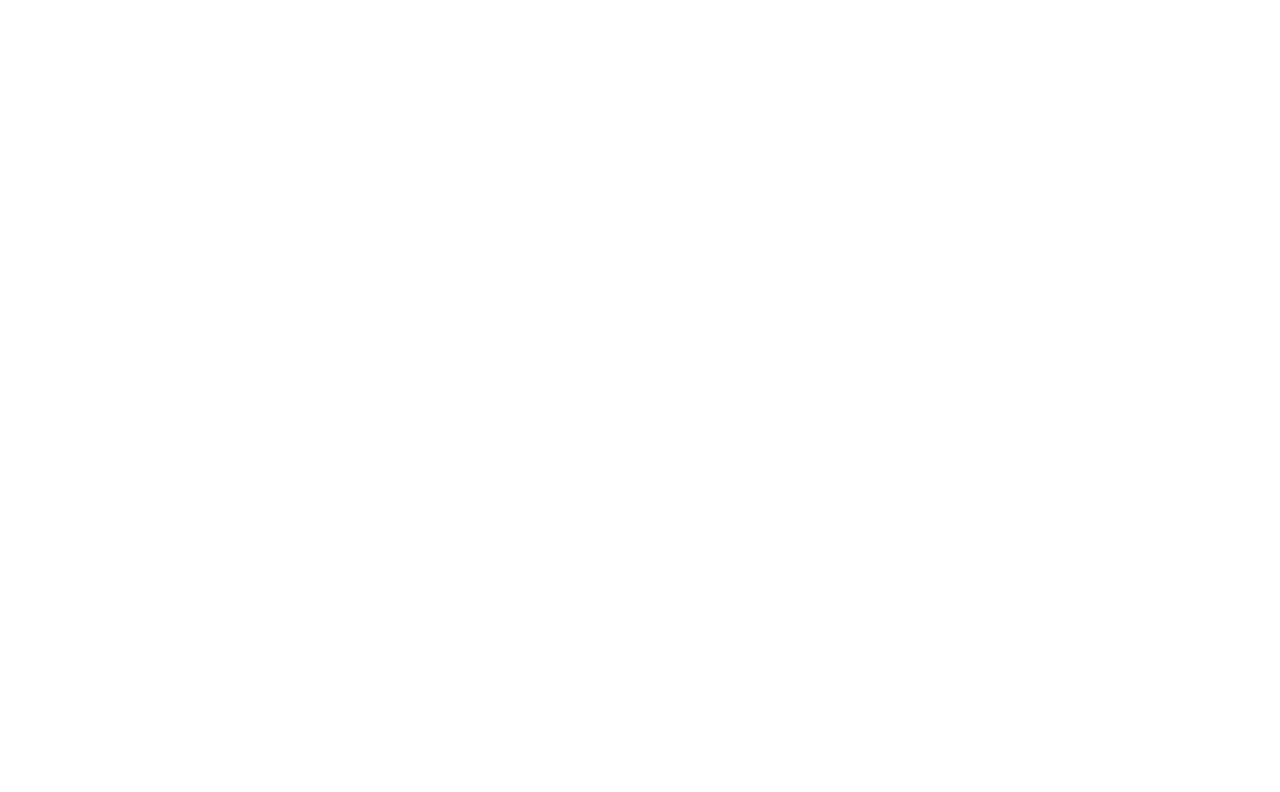
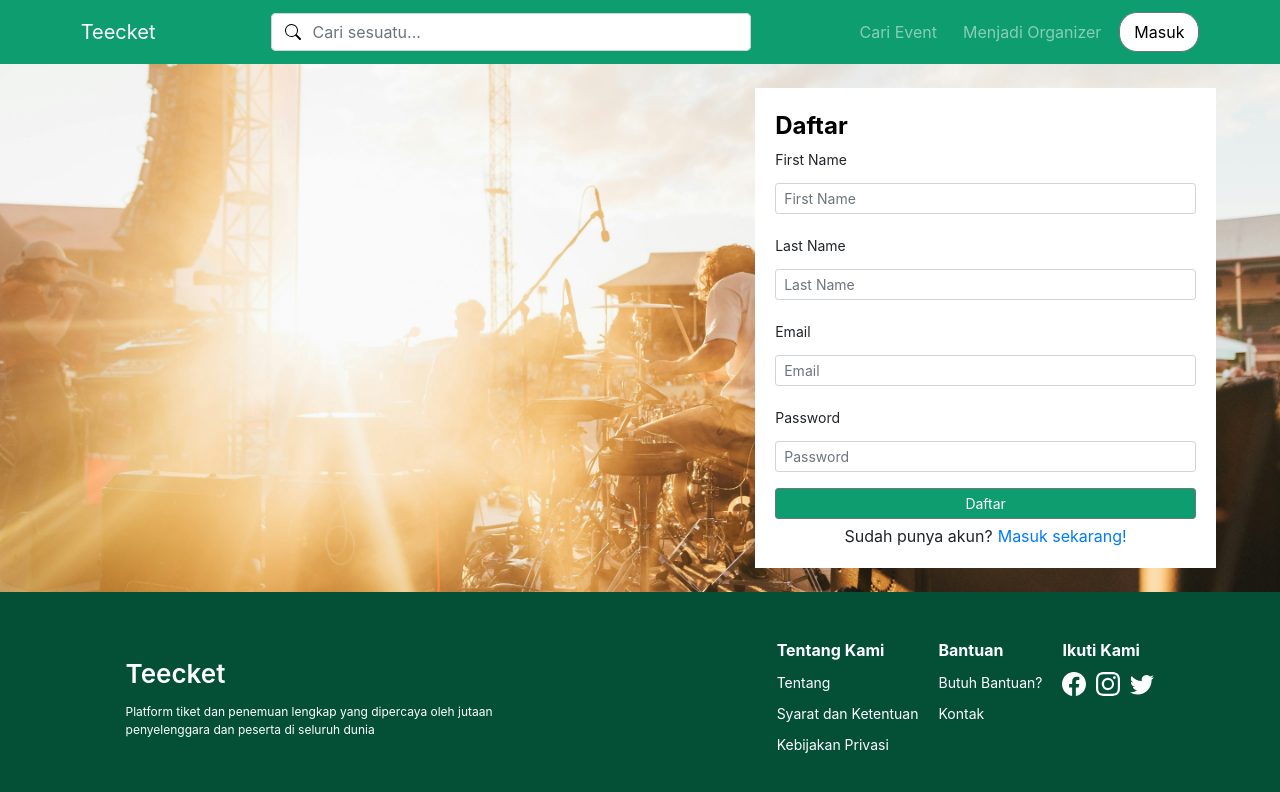
Before and after one commit to wisnu1314/online-ticketing-GA-test, a Nuxt app: page /registerUserPage in a window 1280 px wide. Before the commit this address had no page. Shown: the top 792 px of the page. Built offline with nearby package versions, Linux system fonts and the light colour scheme.

Commit message:
feat: Register Page Layout

```diff
--- a/components/EventLogin.vue
+++ b/components/EventLogin.vue
@@ -1,7 +1,6 @@
-
 <template>
   <div class="MainBox">
-    <b-navbar class="Navbar" toggleable="lg" type="dark" >
+    <b-navbar class="Navbar" toggleable="lg" type="dark">
       <b-navbar-brand href="#">Teecket</b-navbar-brand>
       <b-form-group class="SearchBarContainer">
         <b-input-group>
@@ -15,8 +14,8 @@
       </b-form-group>
       <b-navbar-nav class="RightNavigation">
         <b-nav-item href="#">Cari Event</b-nav-item>
-        <b-nav-item href="#">Menjadi Organizer</b-nav-item>
-        <b-button class="NavButton">Masuk</b-button>
+        <b-nav-item href="/registerOrganizerPage">Menjadi Organizer</b-nav-item>
+        <b-button class="NavButton" href="/loginPage">Masuk</b-button>
       </b-navbar-nav>
     </b-navbar>
     <div class="MiddleBox">
@@ -29,6 +28,7 @@
               v-model="form.email"
               type="email"
               placeholder="Enter your email"
+              maxlength="32"
             ></b-form-input>
           </b-form-group>
           <b-form-group label="Password" label-for="password" label-size="sm">
@@ -38,6 +38,7 @@
                 v-model="form.password"
                 :type="showPassword ? 'text' : 'password'"
                 placeholder="Enter your password"
+                maxlength="32"
               ></b-form-input>
               <b-input-group-append style="position: absolute; right: 0; top: 0; bottom: 0; display: flex; align-items: center; padding-right: 10px;">
                 <b-icon
@@ -50,18 +51,20 @@
           </b-form-group>
           <b-button key="login-button" type="submit" class="LoginButton">Login</b-button>
           <div key="login-footer" class="FormFooter">
-              <div key="register-text">Belum punya akun?</div>
-              <b-link class="RegisterLink">Daftar sekarang!</b-link>
+            <div>Belum punya akun?</div>
+            <b-link class="RegisterLink" href="/registerUserPage">Daftar sekarang!</b-link>
           </div>
         </form>
       </div>
     </div>
-    <WebFooter/>
+    <WebFooter />
   </div>
 </template>
+
 <script>
 import bcrypt from 'bcryptjs'
 import WebFooter from './WebFooter.vue';
+
 export default {
   name: 'EventLoginRegister',
   components: {
@@ -74,8 +77,8 @@
         email: '',
         password: '',
       },
-        showPassword:false,
-        mediaIcons: [ 'facebook','instagram', 'twitter'],
+      showPassword: false,
+      mediaIcons: ['facebook', 'instagram', 'twitter'],
     };
   },
   methods: {
@@ -92,11 +95,17 @@
       this.$store.dispatch('login', { email: this.form.email, password: hashedPassword });
     },
   },
-
 }
 </script>
+
 <style scoped>
-.MainBox{
+/* Base font size */
+body {
+  font-size: 16px;
+}
+
+/* Main container */
+.MainBox {
   display: flex;
   width: 100%;
   height: 100vh;
@@ -104,17 +113,22 @@
   justify-content: center;
   align-content: center;
   flex-direction: column;
+  font-size: 1rem;
 }
-.Navbar{
+
+/* Navbar */
+.Navbar {
   display: flex;
   height: 8vh;
   align-items: center;
-  justify-content: space-around;
-  background-color: #0E9D6E;
+  justify-content: center;
+  background-color: #0e9d6e;
   gap: 100px;
-  color:white;
+  color: white;
 }
-.MiddleBox{
+
+/* Middle content */
+.MiddleBox {
   display: flex;
   width: 100%;
   height: 66vh;
@@ -125,59 +139,76 @@
   padding-right: 5%;
   align-content: center;
 }
-.SearchBarContainer{
+
+/* Search bar */
+.SearchBarContainer {
   display: flex;
   align-items: center;
   margin-top: 1rem;
   border-radius: 5px;
   background-color: white;
 }
-.SearchBar{
+
+.SearchBar {
   display: block;
-  width:60vh;
+  width: 60vh;
   padding: 9px 4px 9px 40px;
   border-radius: 5px;
   background: transparent url("/search.svg") no-repeat 13px;
+}
 
-}
-.RightNavigation{
+/* Right navigation */
+.RightNavigation {
   display: flex;
   justify-content: space-between;
   align-items: center;
-  gap:10px;
-  font-size: 16px;
+  gap: 10px;
+  font-size: 1rem;
+}
 
-}
-.NavButton{
+.NavButton {
   border-radius: 18px;
   background-color: white;
   color: black;
   display: flex;
   justify-content: center;
   align-items: center;
-  width:10vh;
+  width: 10vh;
   height: 40px;
-  font-size: 16px;
+  font-size: 1rem;
 }
-.b-nav-items{
-  color: white;
-}
-.FormTitle{
+
+/* Form */
+.FormTitle {
   text-align: left;
   color: black;
   margin-bottom: 5px;
-  font-size: x-large;
+  font-size: 1.5rem;
   font-weight: bold;
 }
-.FormBox{
+
+.FormBox {
   position: relative;
   width: 40%;
   min-height: 30vh;
+  height: auto;
   margin-top: auto;
   margin-bottom: auto;
   background-color: white;
   padding: 20px;
 }
+
+/* Form footer */
+.FormFooter {
+  display: flex;
+  width: 100%;
+  margin-top: 5px;
+  background-color: transparent;
+  flex-direction: row;
+  justify-content: center;
+  gap: 5px;
+}
+
 .append-button {
   background-color: transparent;
   border:none;
@@ -189,17 +220,23 @@
   width: 100%;
   background-color: #0e9d6e;
 }
-.FormFooter{
-  display: flex;
-  width: 100%;
-  margin-top: 5px;
-  background-color: transparent;
-  flex-direction: row;
-  justify-content: center;
-  gap: 5px;
+.RegisterLink {
+  color: #0e9d6e;
+  text-decoration: underline;
+  font-size: 0.875rem;
 }
-.RegisterLink{
-  color:#0E9D6E;
-  text-decoration: underline;
+.b-form-input {
+  overflow: hidden;
+  text-overflow: ellipsis;
+  font-size: 14px;
+}
+.b-button {
+  font-size: 14px;
+}
+
+@media screen and (max-width: 768px) {
+  .Navbar {
+    justify-content: space-between;
+  }
 }
 </style>
--- /dev/null
+++ b/components/EventRegisterUser.vue
@@ -0,0 +1,234 @@
+<template>
+    <div class="MainBox">
+      <b-navbar class="Navbar" toggleable="lg" type="dark">
+        <b-navbar-brand href="#">Teecket</b-navbar-brand>
+        <b-form-group class="SearchBarContainer">
+          <b-input-group>
+            <b-form-input
+              v-model="searchQuery"
+              placeholder="Cari sesuatu..."
+              type="text"
+              class="SearchBar"
+            />
+          </b-input-group>
+        </b-form-group>
+        <b-navbar-nav class="RightNavigation">
+          <b-nav-item href="#">Cari Event</b-nav-item>
+          <b-nav-item href="/registerOrganizerPage">Menjadi Organizer</b-nav-item>
+          <b-button class="NavButton" href="/loginPage">Masuk</b-button>
+        </b-navbar-nav>
+      </b-navbar>
+      <div class="MiddleBox">
+        <div class="FormBox">
+          <div class="FormTitle">Daftar</div>
+          <form @submit.prevent="register">
+            <b-form-group label="First Name" label-for="firstName" label-size="sm">
+              <b-form-input
+                id="firstName"
+                v-model="form.firstName"
+                type="text"
+                placeholder="First Name"
+                size="sm"
+                maxlength="32"
+              ></b-form-input>
+            </b-form-group>
+            <b-form-group label="Last Name" label-for="lastName" label-size="sm">
+              <b-form-input
+                id="lastName"
+                v-model="form.lastName"
+                type="text"
+                placeholder="Last Name"
+                size="sm"
+                maxlength="32"
+              ></b-form-input>
+            </b-form-group>
+            <b-form-group label="Email" label-for="email" label-size="sm">
+              <b-form-input
+                id="email"
+                v-model="form.email"
+                type="email"
+                placeholder="Email"
+                size="sm"
+                maxlength="32"
+              ></b-form-input>
+            </b-form-group>
+            <b-form-group label="Password" label-for="password" label-size="sm">
+              <b-form-input
+                id="password"
+                v-model="form.password"
+                type="password"
+                placeholder="Password"
+                size="sm"
+                maxlength="32"
+              ></b-form-input>
+            </b-form-group>
+            <b-button key="register-button" type="submit" class="RegisterButton" size="sm">Daftar</b-button>
+            <div key="register-footer" class="FormFooter">
+              <div>Sudah punya akun?</div>
+              <b-link class="LoginLink" href="/loginPage">Masuk sekarang!</b-link>
+            </div>
+          </form>
+        </div>
+      </div>
+      <WebFooter/>
+    </div>
+  </template>
+
+  <script>
+  import bcrypt from 'bcryptjs';
+  import WebFooter from './WebFooter.vue';
+
+  export default {
+    name: 'EventRegister',
+    components: {
+      WebFooter,
+    },
+    data() {
+      return {
+        searchQuery: '',
+        form: {
+          firstName: '',
+          lastName: '',
+          email: '',
+          password: '',
+        },
+      };
+    },
+    methods: {
+      async register() {
+        // Handle registration logic, e.g., call an API
+        const hashedPassword = await bcrypt.hash(this.form.password, 10);
+        this.$store.dispatch('register', {
+          firstName: this.form.firstName,
+          lastName: this.form.lastName,
+          email: this.form.email,
+          password: hashedPassword,
+        });
+      },
+    },
+  };
+  </script>
+  <style scoped>
+  .MainBox{
+    display: flex;
+    width: 100%;
+    height: 100vh;
+    background-color: #0e9d6e;
+    justify-content: center;
+    align-content: center;
+    flex-direction: column;
+  }
+  .Navbar{
+    display: flex;
+    height: 8vh;
+    align-items: center;
+    justify-content: center;
+    background-color: #0E9D6E;
+    gap: 100px;
+    color:white;
+  }
+  .MiddleBox{
+    display: flex;
+    width: 100%;
+    height: 66vh;
+    background-image: url('/backgroundimg.png');
+    background-size: cover;
+    background-position: center;
+    justify-content: flex-end;
+    padding-right: 5%;
+    padding-left: 5%;
+    align-items: center; /* Vertically center the contents */
+  }
+  .SearchBarContainer{
+    display: flex;
+    align-items: center;
+    margin-top: 1rem;
+    border-radius: 5px;
+    background-color: white;
+  }
+  .SearchBar{
+    display: block;
+    width:60vh;
+    padding: 9px 4px 9px 40px;
+    border-radius: 5px;
+    background: transparent url("/search.svg") no-repeat 13px;
+
+  }
+  .RightNavigation{
+    display: flex;
+    justify-content: space-between;
+    align-items: center;
+    gap:10px;
+    font-size: 16px;
+
+  }
+  .NavButton{
+    border-radius: 18px;
+    background-color: white;
+    color: black;
+    display: flex;
+    justify-content: center;
+    align-items: center;
+    width:10vh;
+    height: 40px;
+    font-size: 16px;
+  }
+  .b-nav-items{
+    color: white;
+  }
+  .FormTitle{
+    text-align: left;
+    color: black;
+    font-size: 1.5rem;
+    font-weight: bold;
+  }
+  .FormBox{
+    /* position: relative; */
+    width: 40%;
+    min-height: 30vh;
+    height: auto;
+    overflow-y: auto;
+
+    background-color: white;
+    padding: 20px;
+  }
+
+.b-form-group {
+  margin-bottom: 0; /* Remove bottom margin */
+  padding-top: 0; /* Remove top padding */
+  padding-bottom: 0; /* Remove bottom padding */
+}
+.b-form-input {
+  overflow: hidden;
+  text-overflow: ellipsis;
+  font-size: 14px;
+}
+.b-button {
+  font-size: 14px;
+}
+.append-button {
+    background-color: transparent;
+    border:none;
+    border-radius: 0.25rem;
+    margin-right: 2px;
+}
+.LoginButton,
+.RegisterButton{
+    width: 100%;
+    background-color: #0e9d6e;
+}
+.FormFooter{
+    display: flex;
+    width: 100%;
+    margin-top: 5px;
+    background-color: transparent;
+    flex-direction: row;
+    justify-content: center;
+    gap: 5px;
+}
+  .RegisterLink{
+    color:#0E9D6E;
+    text-decoration: underline;
+  }
+  /*  */
+  </style>
--- /dev/null
+++ b/pages/registerOrganizerPage.vue
@@ -0,0 +1,13 @@
+<template>
+    <EventLogin />
+  </template>
+
+<script>
+import EventLogin from '~/components/EventLogin.vue';
+
+export default {
+    components: {
+        EventLogin
+    }
+  }
+</script>
--- /dev/null
+++ b/pages/registerUserPage.vue
@@ -0,0 +1,13 @@
+<template>
+    <EventRegisterUser/>
+  </template>
+
+<script>
+import EventRegisterUser from '~/components/EventRegisterUser.vue';
+
+export default {
+    components: {
+        EventRegisterUser
+    }
+  }
+</script>
```
Lines whose indentation alone changed are shown as unchanged.
